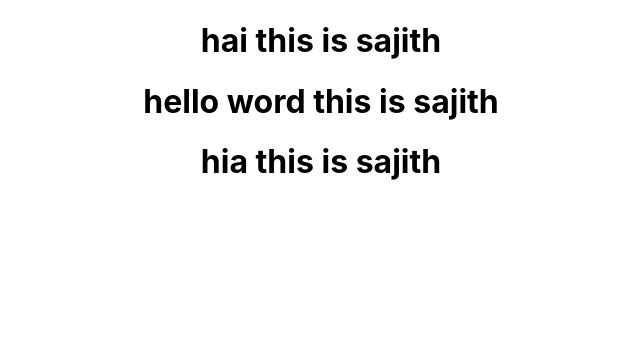
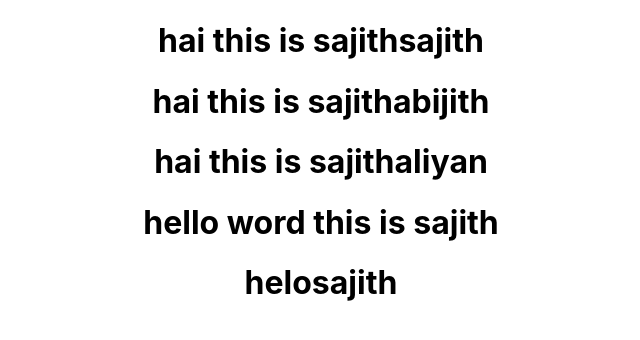
Before and after one commit to sajith-1992/react-, a React (Create React App) app: page / in a window 1280 px wide. Shown: the top 340 px of the page, without its empty margins (319-959 px from the left). Built offline with nearby package versions, Linux system fonts and the light colour scheme.

Commit message:
adding props get the value in page

```diff
--- a/src/App.js
+++ b/src/App.js
@@ -9,7 +9,9 @@
 function App() {
   return (
     <div className="App">
-   <Greet/>
+   <Greet name="sajith" />
+   <Greet name ="abijith"/>
+   <Greet name = "aliyan"/>
    <Class/>
    <Hello/>
 
--- a/src/components/Hello.js
+++ b/src/components/Hello.js
@@ -1,7 +1,11 @@
 import React, { createElement } from "react";
 const Hello = ()=>{
-  return (<h1>hia this is sajith</h1>)
+//   return (<h1 className='dummyclass'>hia this is sajith</h1>)
 
+
+return React.createElement('div',{id:'saji',className:'sajith'
+},createElement("h1",null,'helosajith'))
 }
 
+
 export default Hello
--- a/src/components/greet.js
+++ b/src/components/greet.js
@@ -1,3 +1,4 @@
 import React from "react";
 
- export const Greet=()=> <h1>hai this is sajith</h1>
+ export const Greet=(props)=>{
+ return(<h1>hai this is sajith{props.name}</h1>)}
```
